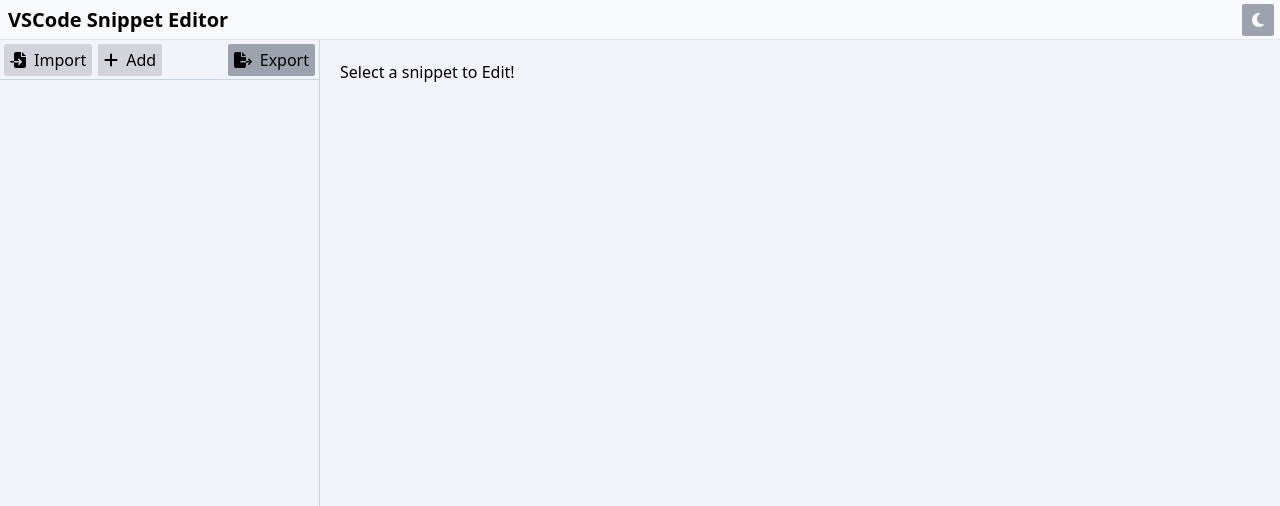
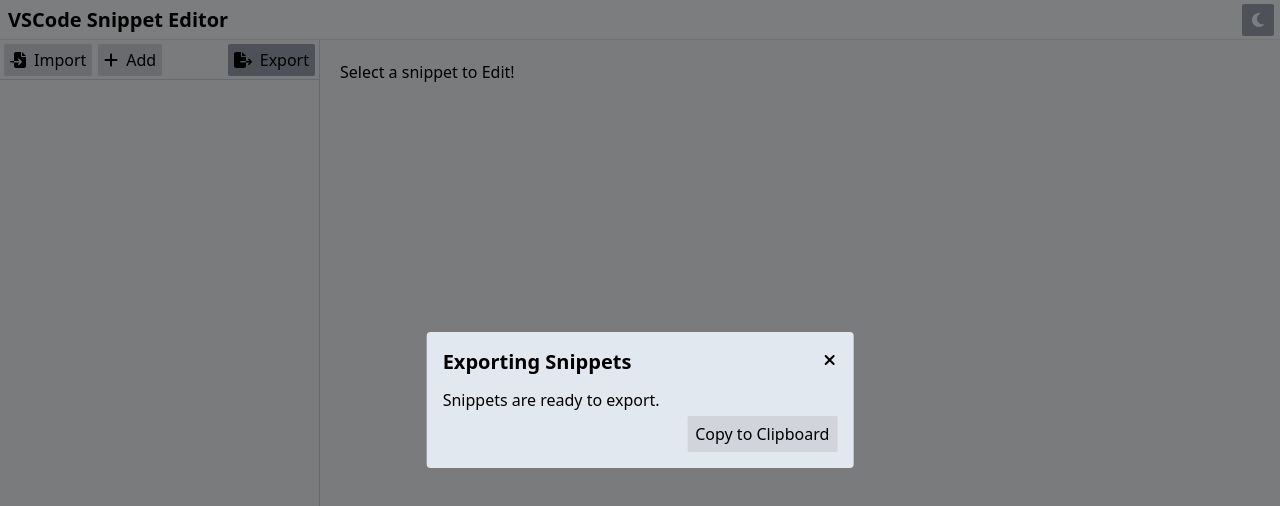
Before and after one commit to Gaiowo/snippet-editor, a React (Create React App) app: page / in a window 1280 px wide. Both pictures are taken after a click on the button "Export". Shown: the top 506 px of the page. Built offline with nearby package versions, Linux system fonts and the light colour scheme.

Commit message:
feat: exporting snippets

```diff
--- a/src/Organisms/content/Content.tsx
+++ b/src/Organisms/content/Content.tsx
@@ -3,6 +3,7 @@
 import SnippetList from "./SnippetList";
 import SnippetEditor from "./SnippetEditor";
 import SnippetImportForm from "./SnippetImportForm";
+import SnippetExportForm from "./SnippetExportForm";
 import Button from "../../Atoms/Button";
 import { defaultSnippet, ListedSnippet, SnippetsAction } from "./interfaces";
 
@@ -13,6 +14,7 @@
 function Content(props: ContentProps): JSX.Element {
   const [snippets, dispatch]: [ListedSnippet[], Dispatch<SnippetsAction>] = useReducer(snippetsReducer, []);
   const [isImportClicked, setImportClicked] = useState(false);
+  const [isExportClicked, setExportClicked] = useState(false);
 
   const importButton = (
     <Button
@@ -37,7 +39,7 @@
       icon={faFileExport}
       title="Export"
       className="ml-auto bg-gray-400 hover:bg-gray-500 dark:bg-gray-500 dark:hover:bg-gray-400 dark:text-slate-50"
-      onClick={() => {}}
+      onClick={() => setExportClicked(true)}
     />
   );
 
@@ -52,6 +54,7 @@
         <SnippetEditor {...props} snippet={selectedSnippet} dispatch={dispatch}></SnippetEditor>
       </div>
       {isImportClicked && <SnippetImportForm {...props} close={() => setImportClicked(false)} dispatch={dispatch} />}
+      {isExportClicked && <SnippetExportForm {...props} close={() => setExportClicked(false)} snippets={snippets} />}
     </>
   );
 }
--- /dev/null
+++ b/src/Organisms/content/SnippetExportForm.tsx
@@ -0,0 +1,45 @@
+import { useEffect } from "react";
+import Modal from "../../Atoms/Modal";
+import Button from "../../Atoms/Button";
+import { ListedSnippet } from "./interfaces";
+
+interface SnippetExportFormProps {
+  darkMode: boolean;
+  snippets: ListedSnippet[];
+  close: () => void;
+}
+
+function SnippetExportForm(props: SnippetExportFormProps): JSX.Element {
+  const fileBody: { [key: string]: { prefix: string[]; body: string[]; description: string } } = {};
+
+  // set fileBody on mount
+  useEffect(() => {
+    for (const snippet of props.snippets) {
+      fileBody[snippet.title] = {
+        prefix: snippet.prefix.split(","),
+        body: snippet.body.split("\n"),
+        description: snippet.description,
+      };
+    }
+    // eslint-disable-next-line react-hooks/exhaustive-deps
+  }, []);
+
+  const copyFileBody = (): void => {
+    navigator.clipboard.writeText(JSON.stringify(fileBody, null, 2)).then(() => props.close());
+  };
+
+  return (
+    <Modal className="w-1/3" {...props} title="Exporting Snippets">
+      <p className="mb-1 dark:text-slate-50">Snippets are ready to export.</p>
+      <div className="w-full">
+        <Button
+          title="Copy to Clipboard"
+          onClick={copyFileBody}
+          className="block px-2 ml-auto leading-9 bg-gray-300 h-9 hover:bg-gray-400 dark:bg-gray-600 dark:hover:bg-gray-500 dark:text-slate-50"
+        />
+      </div>
+    </Modal>
+  );
+}
+
+export default SnippetExportForm;
```
